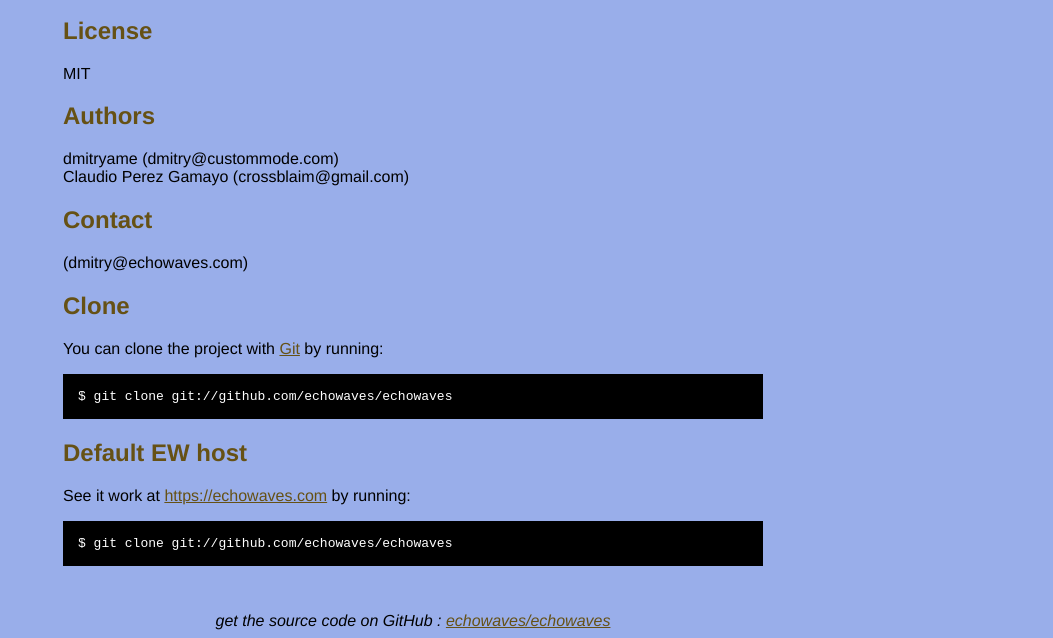
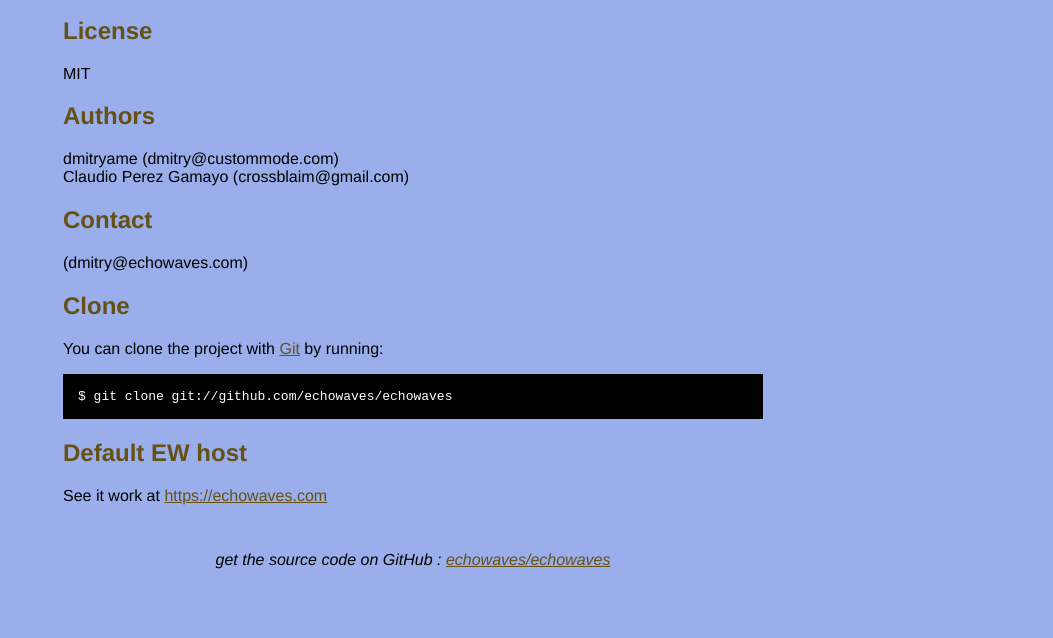
Before and after one commit to echowaves/echowaves.github.com, a plain HTML site: page index.html in a window 1280 px wide. Shown: the part 376-1014 px from the top of the page, without its empty margins (227-1280 px from the left). After the commit the page ends 953 px from the top, so only its background shows below. Drawn offline with Linux system fonts and the light colour scheme.

Commit message:
fixing stuff

```diff
--- a/index.html
+++ b/index.html
@@ -74,8 +74,6 @@ If you'd like to contribute, perhaps start by picking a task from the issues lis
 
     <h2>Default EW host</h2>
     <p>See it work at  <a href="https://echowaves.com">https://echowaves.com</a>
-      by running:
-      <pre>$ git clone git://github.com/echowaves/echowaves</pre>
     </p>
 
     <div class="footer">
```
